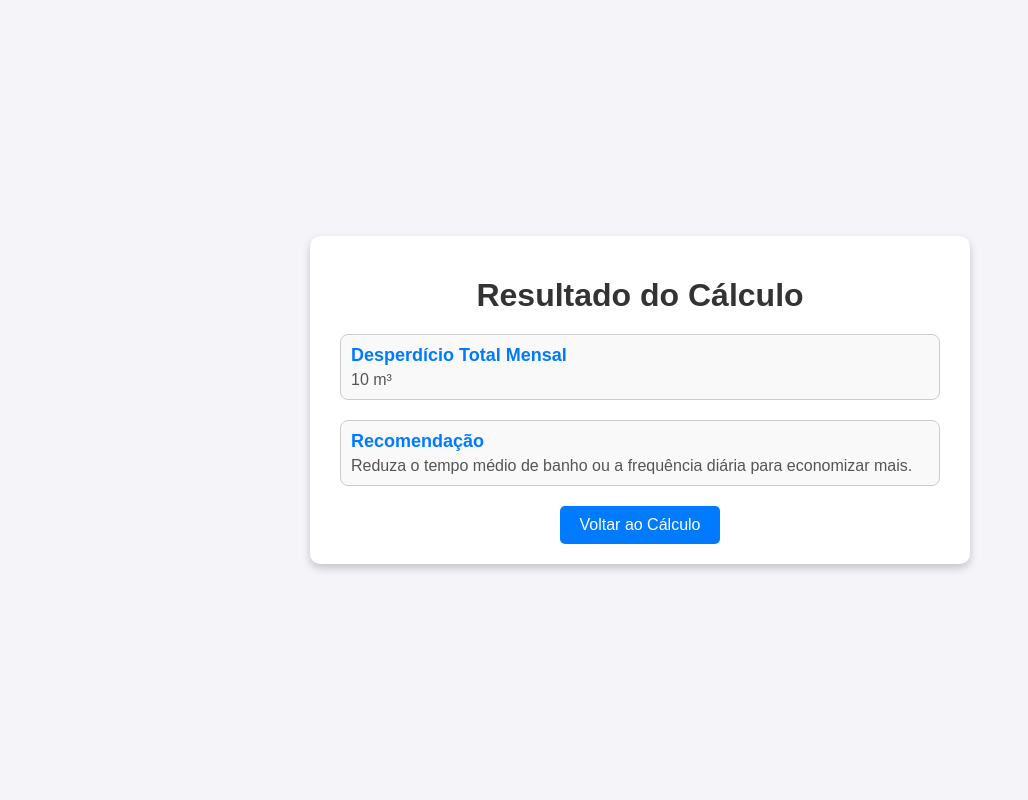
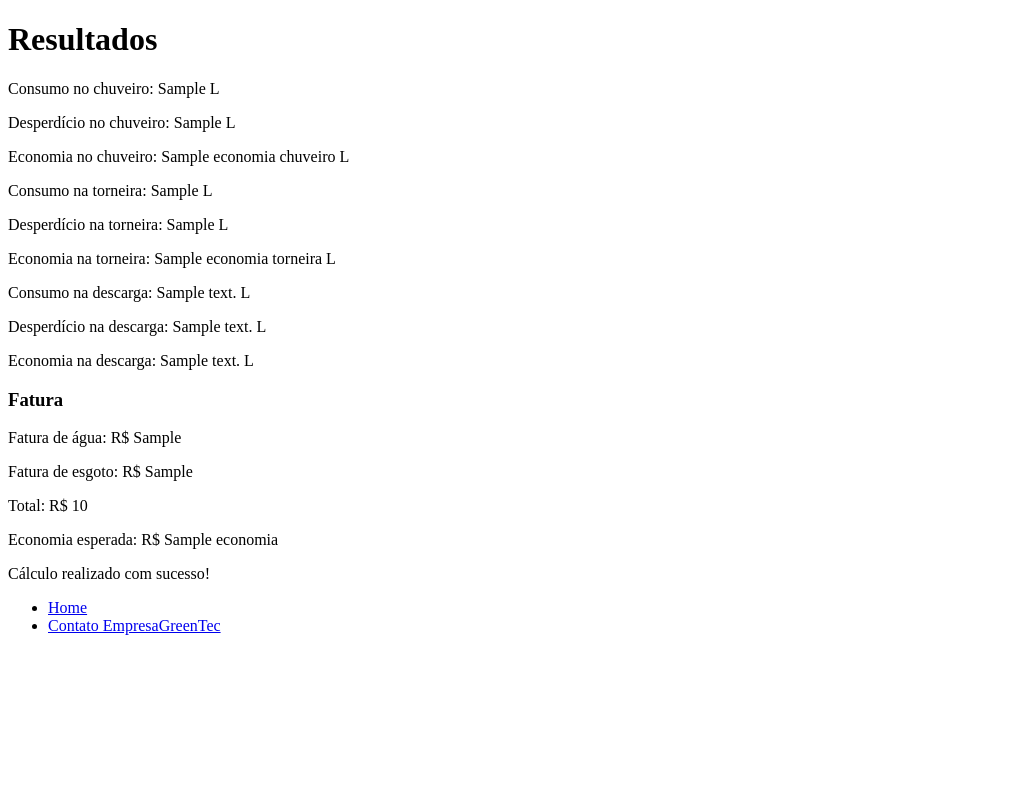
Before and after one commit to LarissaMendesCode/DeOlhoNoConsumo-gua, a Flask app: template app/templates/resultado.html in a window 1280 px wide. Shown: the whole page, without its empty margins (0-1028 px from the left). Run offline with Flask 3, Linux system fonts and the light colour scheme; the template is opened without the code that fills it: most values are stand-ins (such as "Sample title", 1, 10 or a date in 2020).

Commit message:
Versão6
APP com todas as funcionalidades. Agora falta a etapa final, incrementar o front.

```diff
--- a/app/App.py
+++ b/app/App.py
@@ -24,26 +24,118 @@ def criar_banco():
 def home():
     return render_template("Home.html")
 
-# Página cálculo (index)
-@app.route("/index", methods=["GET","POST"])
-def index():
-   return render_template("index.html")
 
 
-@app.route('/resultado', methods=['GET', 'POST'])
-def resultado():
-    global calcular_desperdicio
-    if request.method == 'POST':
-        # Aqui entra a lógica de cálculo, adaptada conforme necessário
-        desperdicio_total_m3 = calcular_desperdicio(request.form)
-
-        # Renderiza o HTML com os resultados
-        return render_template(
-            "resultado.html",
-            desperdicio_total_m3=desperdicio_total_m3
-        )
+# Funções de Cálculo
+def calcular_chuveiro(tempobanho, qtdebanho):
+    consumo = qtdebanho * tempobanho * 0.2 * 60
+    desperdicio = max(consumo - 48, 0)
+    economia = max(48 - consumo, 0)
+    return consumo, desperdicio, economia
 
 
+def calcular_torneira(dados):
+    fator_vazao = 0.15 if dados["arejador"] == "1" else 0.30
+    consumo_maos = dados["tempo_maos"] * dados["vezes_maos"] * fator_vazao * 60
+    consumo_dentes = dados["tempo_dentes"] * dados["vezes_dentes"] * fator_vazao * 60
+    consumo_louca = dados["tempo_louca"] * dados["vezes_louca"] * fator_vazao * 60
+    consumo_total = consumo_maos + consumo_dentes + consumo_louca
+    desperdicio = max(consumo_total - 27, 0)
+    economia = max(27 - consumo_total, 0)
+    return consumo_total, desperdicio, economia
+
+
+def calcular_descarga(qtd_descarga):
+    consumo = qtd_descarga * 6
+    desperdicio = max(consumo - 30, 0)
+    economia = max(30 - consumo, 0)
+    return consumo, desperdicio, economia
+
+
+def calcular_fatura(desperdicio_total_m3, volumeatual, reais_atual, categoria):
+    volume = volumeatual - desperdicio_total_m3
+    esgoto = round(volume * 0.8)
+    faixa_precos = {
+        1: 2.12,
+        2: [4.34, 7.38, 8.00],
+        3: [6.17, 8.00, 8.65],
+    }
+
+    if categoria == 1:
+        custo_agua = volume * faixa_precos[1]
+    elif categoria in (2, 3):
+        precos = faixa_precos[categoria]
+        if volume <= 10:
+            custo_agua = volume * precos[0]
+        elif volume <= 20:
+            custo_agua = 10 * precos[0] + (volume - 10) * precos[1]
+        else:
+            custo_agua = 10 * precos[0] + 10 * precos[1] + (volume - 20) * precos[2]
+    else:
+        custo_agua = 0
+
+    custo_esgoto = esgoto * 2.12
+    total = custo_agua + custo_esgoto
+    economia = reais_atual - total
+    return round(custo_agua, 2), round(custo_esgoto, 2), round(total, 2), round(economia, 2)
+
+
+# Rotas
+@app.route("/index", methods=["POST", "GET"])
+def index():
+    return render_template("index.html")
+
+@app.route("/calcular", methods=["POST"])
+def calcular():
+    # Recebendo dados do formulário
+    dados = {
+        "tempobanho": float(request.form["tempobanho"]),
+        "qtdebanho": int(request.form["qtdebanho"]),
+        "tempo_maos": float(request.form["tempo_maos"]),
+        "vezes_maos": int(request.form["vezes_maos"]),
+        "tempo_dentes": float(request.form["tempo_dentes"]),
+        "vezes_dentes": int(request.form["vezes_dentes"]),
+        "tempo_louca": float(request.form["tempo_louca"]),
+        "vezes_louca": int(request.form["vezes_louca"]),
+        "arejador": request.form["arejador"],
+        "qtd_descarga": int(request.form["qtd_descarga"]),
+        "volumeatual": float(request.form["volumeatual"]),
+        "reais_atual": float(request.form["reais_atual"]),
+        "categoria": int(request.form["categoria"]),
+    }
+
+    # Cálculos
+    consumo_chuveiro, desperdicio_chuveiro, economia_chuveiro = calcular_chuveiro(
+        dados["tempobanho"], dados["qtdebanho"]
+    )
+    consumo_torneira, desperdicio_torneira, economia_torneira = calcular_torneira(dados)
+    consumo_descarga, desperdicio_descarga, economia_descarga = calcular_descarga(
+        dados["qtd_descarga"]
+    )
+
+    desperdicio_total_m3 = (desperdicio_chuveiro + desperdicio_torneira + desperdicio_descarga) / 1000 * 30
+
+    custo_agua, custo_esgoto, total, economia = calcular_fatura(
+        desperdicio_total_m3, dados["volumeatual"], dados["reais_atual"], dados["categoria"]
+    )
+
+    # Renderizar página com resultados
+    return render_template(
+        "resultado.html",
+        consumo_chuveiro=consumo_chuveiro,
+        desperdicio_chuveiro=desperdicio_chuveiro,
+        economia_chuveiro=economia_chuveiro,
+        consumo_torneira=consumo_torneira,
+        desperdicio_torneira=desperdicio_torneira,
+        economia_torneira=economia_torneira,
+        consumo_descarga=consumo_descarga,
+        desperdicio_descarga=desperdicio_descarga,
+        economia_descarga=economia_descarga,
+        custo_agua=custo_agua,
+        custo_esgoto=custo_esgoto,
+        total=total,
+        economia=economia,
+    )
 # Rota para cadastro
 @app.route("/cadastro", methods=["GET", "POST"])
 def cadastro():
--- a/app/templates/resultado.html
+++ b/app/templates/resultado.html
@@ -3,84 +3,33 @@
   <head>
     <meta charset="UTF-8" />
     <meta name="viewport" content="width=device-width, initial-scale=1.0" />
-    <title>Resultado do Cálculo</title>
-    <style>
-      body {
-        font-family: Arial, sans-serif;
-        margin: 0;
-        padding: 0;
-        background-color: #f4f4f9;
-        display: flex;
-        justify-content: center;
-        align-items: center;
-        min-height: 100vh;
-      }
-      .container {
-        background: #fff;
-        padding: 20px 30px;
-        border-radius: 10px;
-        box-shadow: 0 4px 8px rgba(0, 0, 0, 0.2);
-        max-width: 600px;
-        width: 100%;
-      }
-      h1 {
-        color: #333;
-        text-align: center;
-        margin-bottom: 20px;
-      }
-      .result {
-        margin-bottom: 20px;
-        padding: 10px;
-        border: 1px solid #ccc;
-        border-radius: 8px;
-        background-color: #f9f9f9;
-      }
-      .result h2 {
-        margin: 0;
-        font-size: 18px;
-        color: #007bff;
-      }
-      .result p {
-        margin: 5px 0 0 0;
-        font-size: 16px;
-        color: #555;
-      }
-      .btn-container {
-        text-align: center;
-      }
-      button {
-        background-color: #007bff;
-        color: white;
-        padding: 10px 20px;
-        border: none;
-        border-radius: 5px;
-        cursor: pointer;
-        font-size: 16px;
-      }
-      button:hover {
-        background-color: #0056b3;
-      }
-    </style>
+    <title>Resultados</title>
   </head>
   <body>
-    <div class="container">
-      <h1>Resultado do Cálculo</h1>
-      <div class="result">
-        <h2>Desperdício Total Mensal</h2>
-        <p>{{ desperdicio_total_m3 }} m³</p>
-      </div>
-      <div class="result">
-        <h2>Recomendação</h2>
-        <p>
-          Reduza o tempo médio de banho ou a frequência diária para economizar
-          mais.
-        </p>
-      </div>
-      <div class="btn-container">
-        <form method="GET" action="{{ url_for('index') }}">
-          <button type="submit">Voltar ao Cálculo</button>
-        </form>
-      </div>
-    </div>
+    <h1>Resultados</h1>
+    <p>Consumo no chuveiro: {{ consumo_chuveiro }} L</p>
+    <p>Desperdício no chuveiro: {{ desperdicio_chuveiro }} L</p>
+    <p>Economia no chuveiro: {{ economia_chuveiro }} L</p>
+
+    <p>Consumo na torneira: {{ consumo_torneira }} L</p>
+    <p>Desperdício na torneira: {{ desperdicio_torneira }} L</p>
+    <p>Economia na torneira: {{ economia_torneira }} L</p>
+
+    <p>Consumo na descarga: {{ consumo_descarga }} L</p>
+    <p>Desperdício na descarga: {{ desperdicio_descarga }} L</p>
+    <p>Economia na descarga: {{ economia_descarga }} L</p>
+
+    <h3>Fatura</h3>
+    <p>Fatura de água: R$ {{ custo_agua }}</p>
+    <p>Fatura de esgoto: R$ {{ custo_esgoto }}</p>
+    <p>Total: R$ {{ total }}</p>
+    <p>Economia esperada: R$ {{ economia }}</p>
+    <p>Cálculo realizado com sucesso!</p>
+    <nav>
+      <ul>
+        <li><a href="Home.html">Home</a></li>
+        <li><a href="contact.html">Contato EmpresaGreenTec</a></li>
+      </ul>
+    </nav>
   </body>
 </html>
```
Also changed, not shown: app/Desperdício.py (+0 -8 lines), app/templates/index.html (+41 -166 lines).
